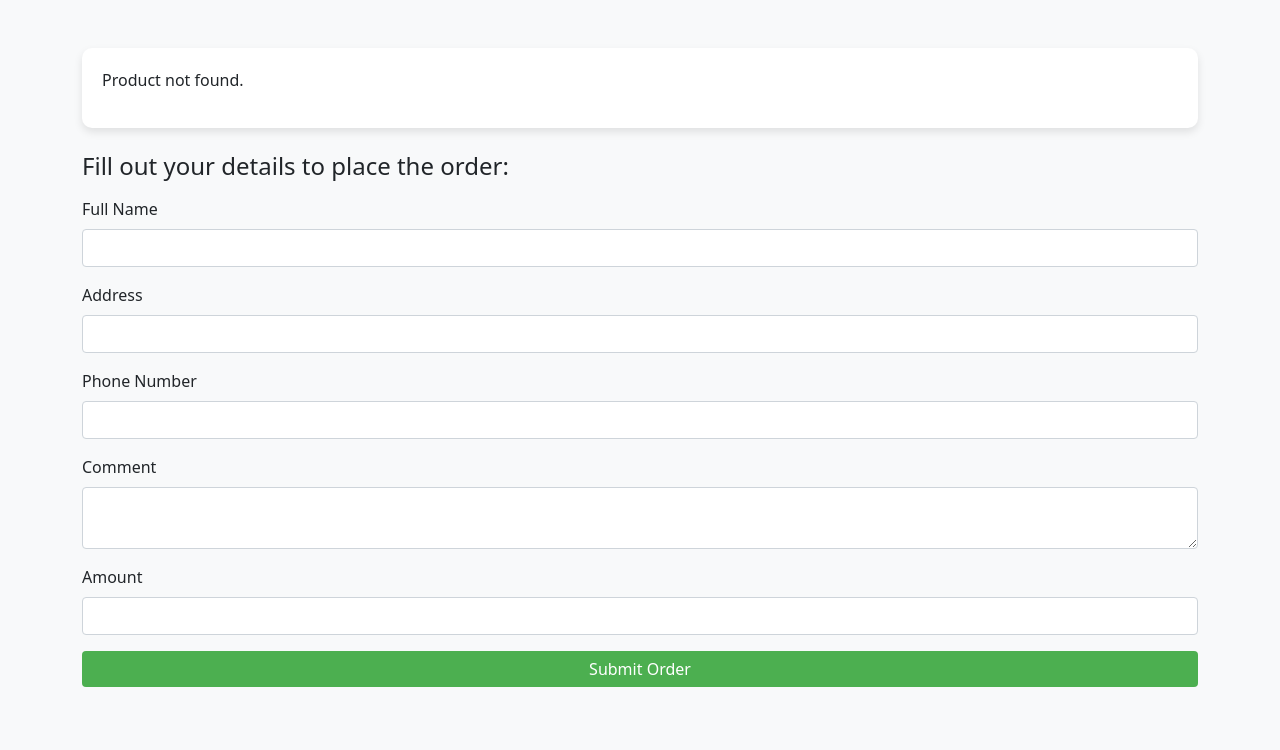
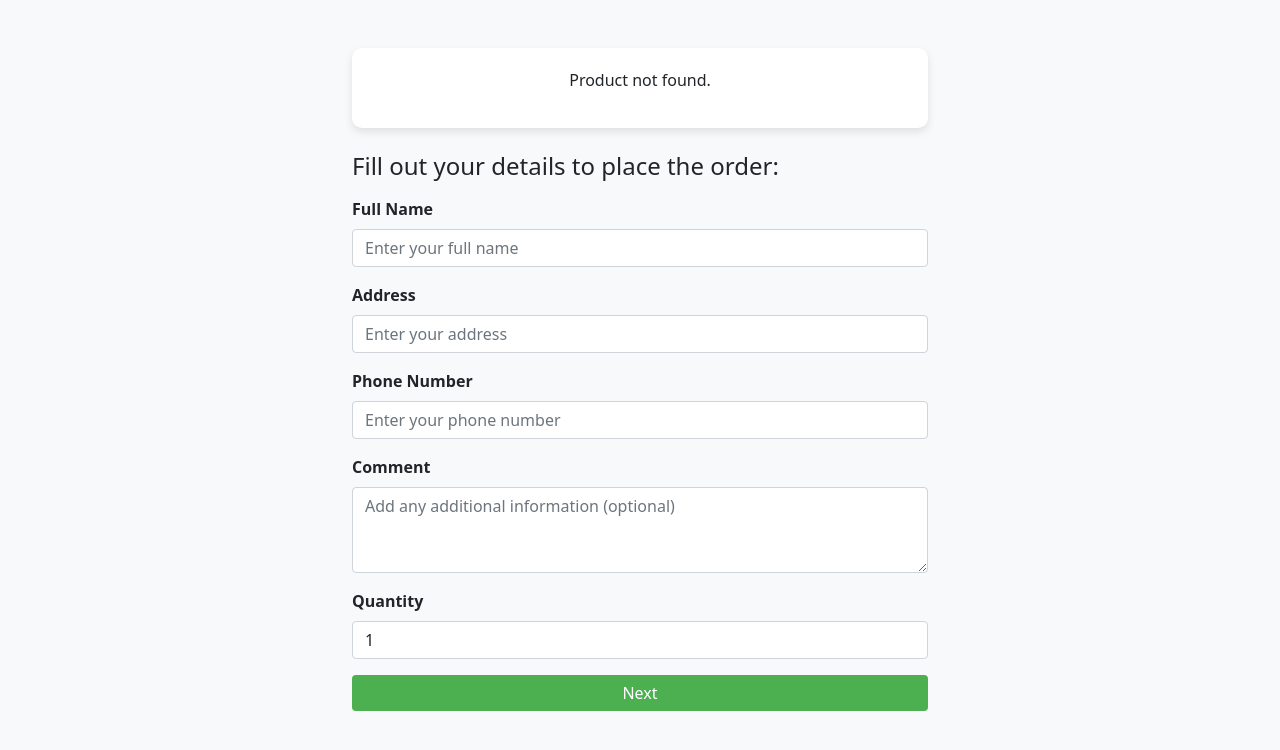
Before and after one commit to Esubaalew/apiOrderBot, a Django app: template templates/webapp.html in a window 1280 px wide. Shown: the top 750 px of the page. Run offline with Django 5.2, Linux system fonts and the light colour scheme; the template is opened without the code that fills it, so the values that code supplies are empty; some libraries are stand-ins or nearby versions.

Commit message:
UI fix and son on

```diff
--- a/templates/payment_choice.html
+++ b/templates/payment_choice.html
@@ -28,7 +28,10 @@
     <div class="container mt-5">
         <div class="payment-card">
             <h1>Select Payment Method for {{ order.product.name }}</h1>
-            <p>Amount: ${{ order.quantity }}</p>
+
+            <!-- Display the quantity and the total price -->
+            <p>Quantity: {{ order.quantity }}</p>
+            <p>Total Price: ${{ order.total_price }}</p> <!-- Display the total price -->
 
             <form id="paymentForm" method="POST" enctype="multipart/form-data">
                 {% csrf_token %}
--- a/templates/webapp.html
+++ b/templates/webapp.html
@@ -14,10 +14,12 @@
             border-radius: 10px;
             padding: 20px;
             background-color: white;
+            text-align: center;
         }
         .product-image {
             width: 100%;
-            height: auto;
+            max-height: 300px;
+            object-fit: cover;
             border-radius: 10px;
         }
         .btn-primary {
@@ -26,6 +28,12 @@
         }
         .btn-primary:hover {
             background-color: #45a049;
+        }
+        .form-label {
+            font-weight: bold;
+        }
+        .container {
+            max-width: 600px;
         }
     </style>
 </head>
@@ -43,25 +51,25 @@
                 {% csrf_token %}
                 <div class="mb-3">
                     <label for="fullName" class="form-label">Full Name</label>
-                    <input type="text" class="form-control" id="fullName" name="full_name" required>
+                    <input type="text" class="form-control" id="fullName" name="full_name" placeholder="Enter your full name" required>
                 </div>
                 <div class="mb-3">
                     <label for="address" class="form-label">Address</label>
-                    <input type="text" class="form-control" id="address" name="address" required>
+                    <input type="text" class="form-control" id="address" name="address" placeholder="Enter your address" required>
                 </div>
                 <div class="mb-3">
                     <label for="phoneNumber" class="form-label">Phone Number</label>
-                    <input type="text" class="form-control" id="phoneNumber" name="phone_number" required>
+                    <input type="text" class="form-control" id="phoneNumber" name="phone_number" placeholder="Enter your phone number" required>
                 </div>
                 <div class="mb-3">
                     <label for="comment" class="form-label">Comment</label>
-                    <textarea class="form-control" id="comment" name="comment"></textarea>
+                    <textarea class="form-control" id="comment" name="comment" rows="3" placeholder="Add any additional information (optional)"></textarea>
                 </div>
                 <div class="mb-3">
-                    <label for="amount" class="form-label">Amount</label>
-                    <input type="number" class="form-control" id="amount" name="amount" required>
+                    <label for="amount" class="form-label">Quantity</label>
+                    <input type="number" class="form-control" id="amount" name="amount" min="1" value="1" required>
                 </div>
-                <button type="submit" class="btn btn-primary w-100">Submit Order</button>
+                <button type="submit" class="btn btn-primary w-100">Next</button>
             </form>
         </div>
     </div>
@@ -73,7 +81,6 @@
         tg.expand();  // Expands the WebApp to fullscreen
 
         // Function to get query parameters
-// Function to get query parameters
         function getQueryParams() {
             const urlParams = new URLSearchParams(window.location.search);
             const productIdWithPrefix = urlParams.get('tgWebAppStartParam');  // Use 'tgWebAppStartParam' instead of 'startapp'
@@ -83,11 +90,8 @@
             };
         }
 
-
-
         // Function to fetch and display product details
         function loadProduct(productId) {
-
             fetch(`https://apiorderbot.onrender.com/api/products/${productId}`)
                 .then(response => response.json())
                 .then(data => {
```
Also changed, not shown: shop/models.py (+7 -2 lines), shop/views.py (+4 -14 lines), db.sqlite3, shop/migrations/0004_order_total_price_alter_order_quantity.py (added), 1 other file. Lines whose indentation alone changed are shown as unchanged.
